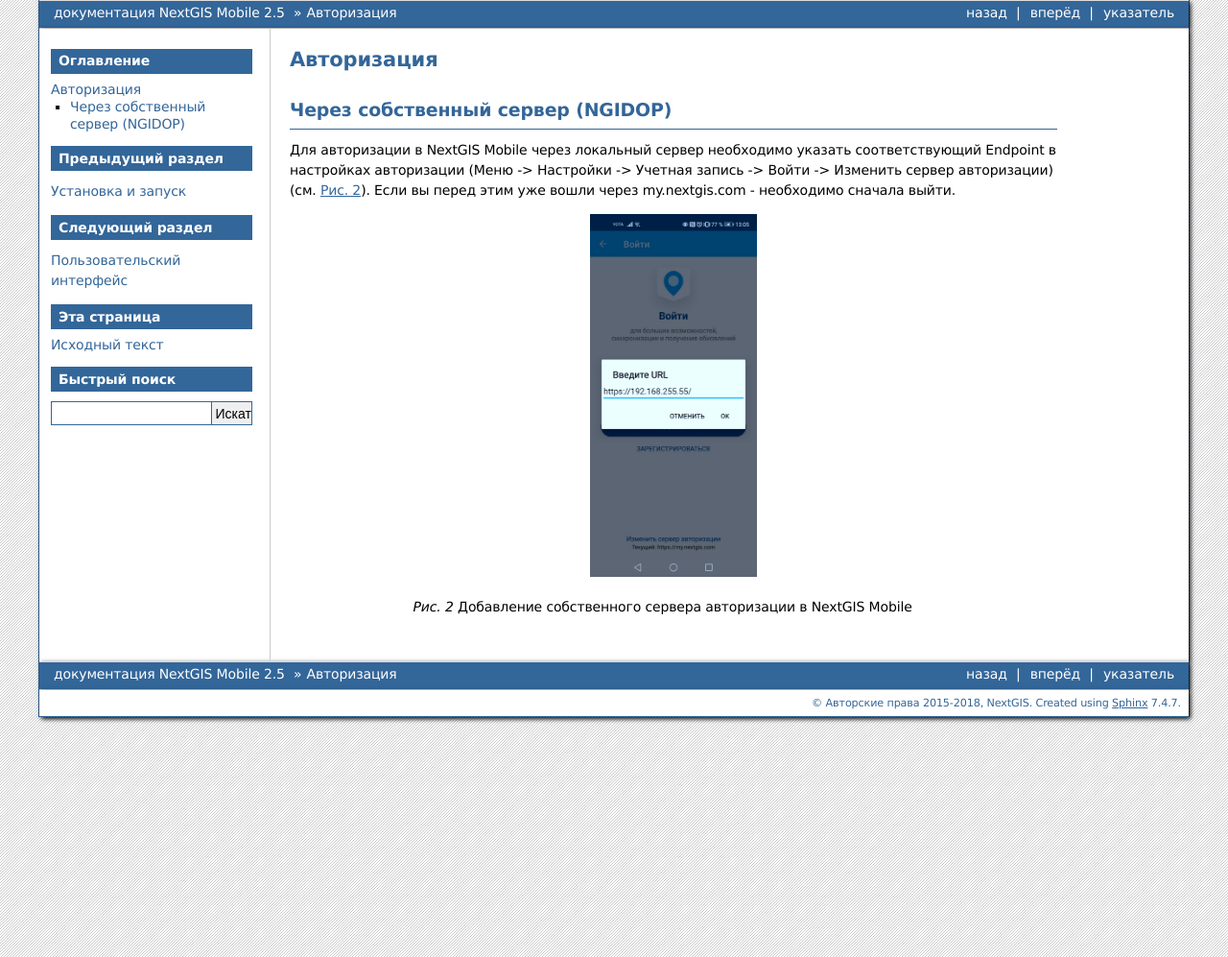
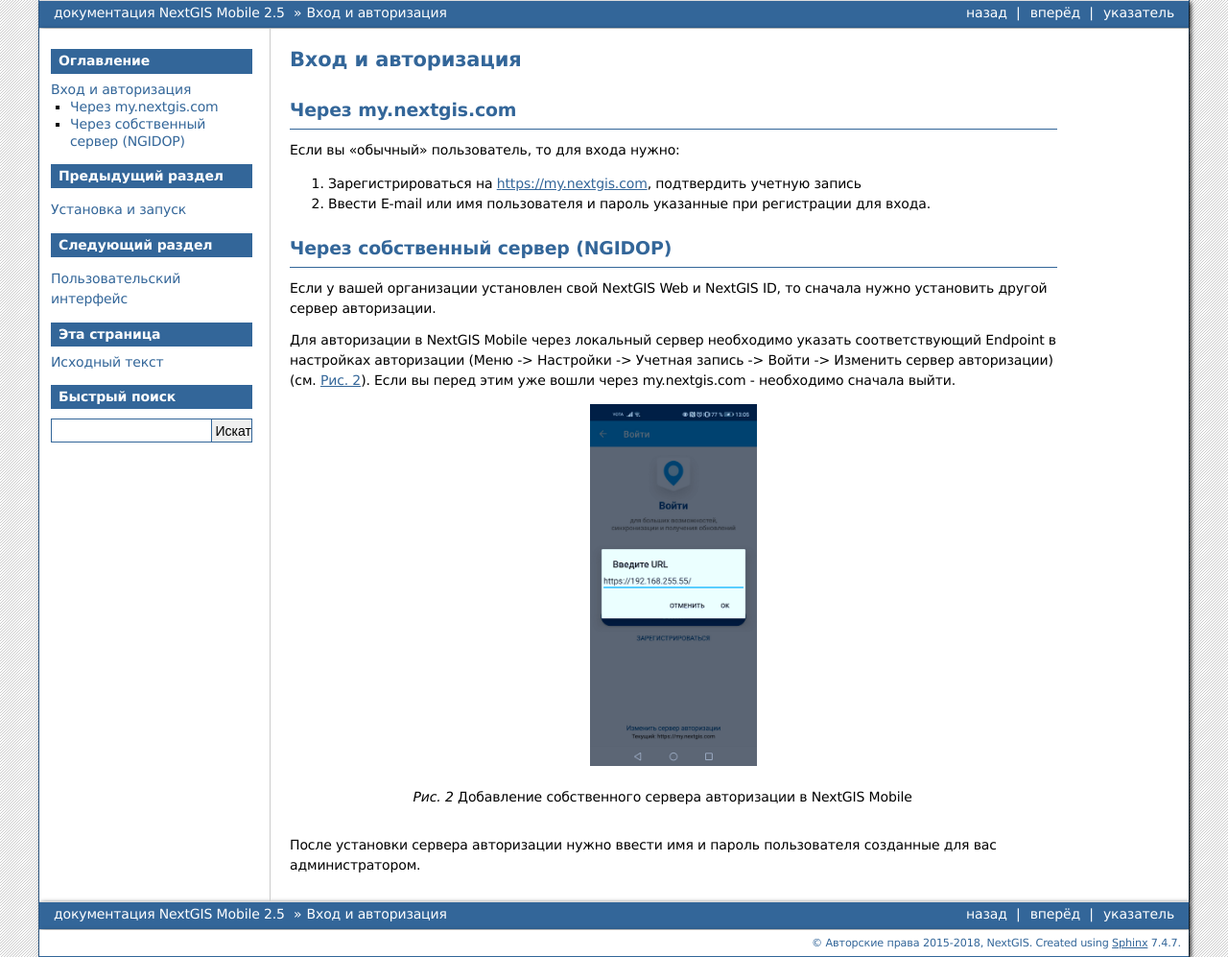
Before and after one commit to nextgis/docs_ngmobile, a Sphinx documentation site: the page built from source/auth.rst, in a window 1280 px wide. Shown: the whole page at 96% size. Built offline with Sphinx 7.4.7, drawn with Linux system fonts in a browser that asks for light colours; formulas are drawn with MathJax 3.

Commit message:
расширить объяснения входа и авторизации

```diff
--- a/source/auth.rst
+++ b/source/auth.rst
@@ -2,11 +2,19 @@
 
 .. _ngmobile_auth:
 
-Авторизация
-===========
+Вход и авторизация
+==================
+
+Через my.nextgis.com
+--------------------
+Если вы "обычный" пользователь, то для входа нужно:
+
+1. Зарегистрироваться на https://my.nextgis.com, подтвердить учетную запись
+2. Ввести E-mail или имя пользователя и пароль указанные при регистрации для входа.
 
 Через собственный сервер (NGIDOP)
 ---------------------------------
+Если у вашей организации установлен свой NextGIS Web и NextGIS ID, то сначала нужно установить другой сервер авторизации.
 
 Для авторизации в NextGIS Mobile через локальный сервер необходимо указать соответствующий Endpoint в настройках авторизации (Меню -> Настройки -> Учетная запись -> Войти -> Изменить сервер авторизации) (см. :numref:`ngm_ngidop`). Если вы перед этим уже вошли через my.nextgis.com - необходимо сначала выйти.
 
@@ -16,3 +24,5 @@
    :height: 10cm
 
    Добавление собственного сервера авторизации в NextGIS Mobile
+
+После установки сервера авторизации нужно ввести имя и пароль пользователя созданные для вас администратором.
```
